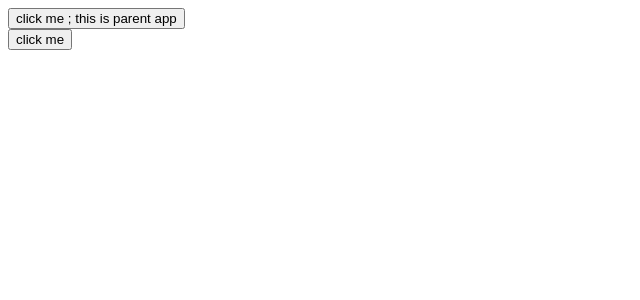
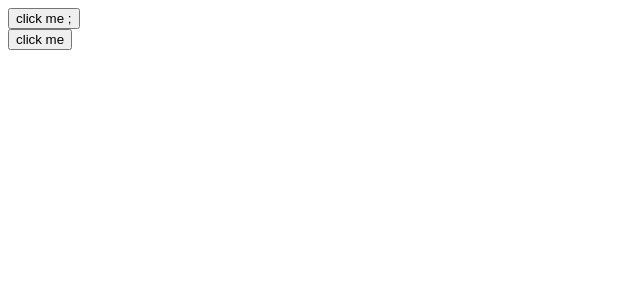
Before and after one commit to LHFloveXCF/react, a React (Create React App) app in the folder react-basic/: page / in a window 1280 px wide. Shown: the top 300 px of the page, without its empty margins (0-640 px from the left). Built offline with nearby package versions, Linux system fonts and the light colour scheme.

Commit message:
兄弟组件传递数据

```diff
--- a/react-basic/src/index.js
+++ b/react-basic/src/index.js
@@ -7,7 +7,7 @@ import ReactDOM from 'react-dom/client';
 // import JsxList from './jsx/jsxList';
 // import JsxCondition from './jsx/jsxCondition';
 // import DemoEvent from './event/demo';
-import Parent from './simple/Parent';
+import Parent from './simple/Children';
 // import Article from './test/article';
 
 const root = ReactDOM.createRoot(document.getElementById('root'));
--- /dev/null
+++ b/react-basic/src/simple/Children.js
@@ -0,0 +1,32 @@
+// 1. 自定义组件
+
+import { useState } from "react"
+
+// 调用父组件的函数，向父组件传递数据
+
+function B({ name }) {
+    return <button>click me ; {name}</button>
+}
+
+function A({ onGetMsg }) {
+    const msg = 'this is son 33'
+    return <button onClick={() => { onGetMsg(msg) }}>click me</button>
+}
+
+// 这是项目的根组件 app -> index.js -> public/index.html(root)
+function Parent() {
+    const [name, setName] = useState('')
+    const getMsg = (msg) => {
+        setName(msg)
+    }
+    return (
+        <div className="App">
+            <B name={name} /> {name}
+            <br></br>
+            {/**这里有固定的写法，必须以on打头，传递过去的就是这个名字 */}
+            <A onGetMsg={getMsg} />
+        </div>
+    );
+}
+
+export default Parent;
```
